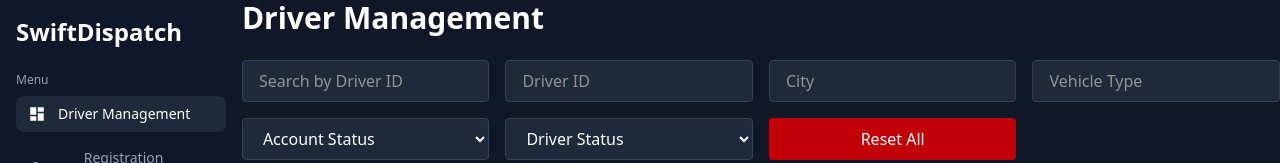
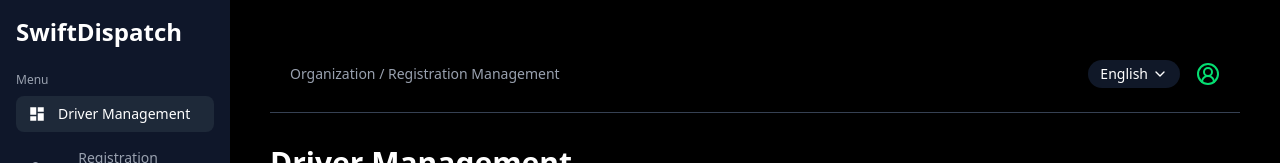
Before and after one commit to Santa0027/HR_Management, a React (Vite) app in the folder frontend/: page /dashboard in a window 1280 px wide. Shown: the top 163 px of the page. Built offline with nearby package versions, Linux system fonts and the light colour scheme; no server answers; sample sign-in values are in the browser's storage.

Commit message:
drivermanagment ui fixed

```diff
--- a/frontend/src/pages/Drivermanagement.jsx
+++ b/frontend/src/pages/Drivermanagement.jsx
@@ -1,6 +1,9 @@
 import React, { useEffect, useState } from "react";
 import { Link } from "react-router-dom";
 import axios from "axios";
+import {
+  ChevronDown, CircleUserRound, ChevronLeft, ChevronRight
+} from 'lucide-react';
 
 const Badge = ({ status }) => {
   const color =
@@ -32,7 +35,17 @@
   }, []);
 
   return (
-    <div className="min-h-screen w-auto bg-gray-900 text-white">
+    <div className="min-h-screen w-auto bg-black text-white p-10">
+      {/* Header */}
+              <header className="flex justify-between items-center pb-6 border-b border-gray-700 mb-8 p-5 ">
+                <div className="text-sm text-gray-400">Organization / Registration Management</div>
+                <div className="flex items-center space-x-4">
+                  <button className="flex items-center px-3 py-1 bg-gray-900 rounded-full text-sm hover:bg-gray-800 transition-colors">
+                    English <ChevronDown size={16} className="ml-1" />
+                  </button>
+                  <CircleUserRound size={24} className="text-green-400" />
+                </div>
+              </header>
       <h1 className="text-3xl font-bold mb-6">Driver Management</h1>
 
       {/* Filters */}
```
